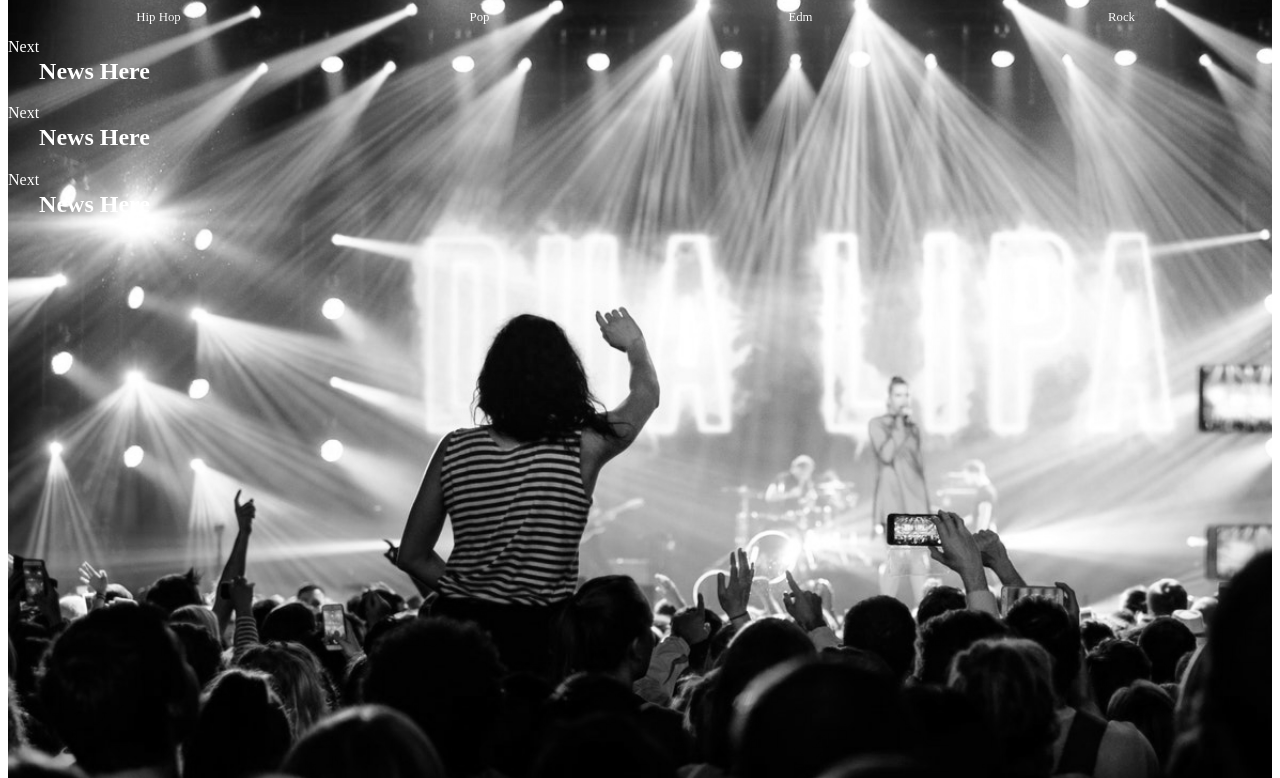
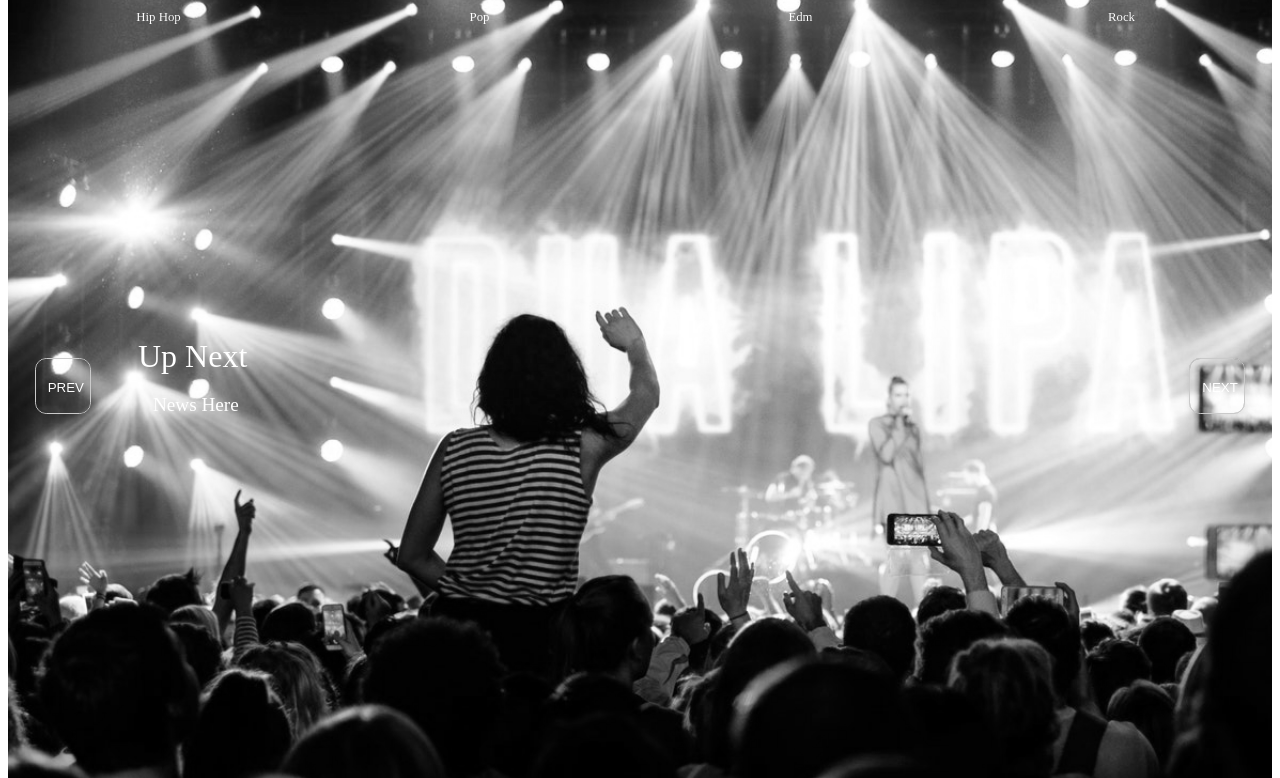
Before and after one commit to andrealcantara07/Eighty8_theme, a website: page index.html in a window 1280 px wide. Shown: the part 182-960 px from the top of the page. Drawn offline with nearby package versions, Linux system fonts and the light colour scheme.

Commit message:
glide js

```diff
--- a/index.html
+++ b/index.html
@@ -77,34 +77,50 @@
             </div>
 
         </div>
-        <div class="slider glide">
-            <div class="hs-item glide__track" data-glide="track">
+        <div class="glide">
+            <div class="glide__track" data-glide-el="track">
+                <ul class="glide__slides">
+                    <li class="glide__slide"><span>Up Next</span>
+                        <p>News Here</p>
+                    </li>
+                    <li class="glide__slide"><span>Up Next</span>
+                        <p>News Here2</p>
+                    </li>
+                </ul>
+            </div>
+            <div class="glide-button glide__arrows" data-glide-el="controls">
+                <button class="glide__arrow glide__arrow--left" data-glide-dir="<">prev</button>
+                <button class="glide__arrow glide__arrow--right" data-glide-dir=">">Next</button>
+            </div>
+
+        </div>
+
+
+        <!-- <div class="hs-item glide__track" data-glide-el="track">
                 <div class="hs-contain glide__slides">
                     <span>Next</span>
                     <h2>News Here</h2>
                 </div>
             </div>
 
-            <div class="hs-item glide__track" data-glide="track">
-                <div class="hs-contain glide__slides">
-                    <span>Next</span>
-                    <h2>News Here</h2>
-                </div>
-            </div>
-
-            <div class="hs-item glide__track" data-glide="track">
+            <div class="hs-item glide__track" data-glide-el="track">
                 <div class="hs-contain glide__slides">
                     <span>Next</span>
                     <h2>News Here</h2>
                 </div>
 
-            </div>
+            </div> -->
 
 
         </div>
 
     </section>
 
+    <script src="node_modules/@glidejs/glide/dist/glide.min.js"></script>
+
+    <script>
+        new Glide('.glide').mount()
+    </script>
 
     <script src="main.js"></script>
 </body>
--- a/main.css
+++ b/main.css
@@ -147,3 +147,33 @@
     justify-self: center;
     color: #FFFFFF;
 }
+.glide{
+    position: absolute;
+    width: 100%;
+    margin-top: 300px;
+    padding: 0 100px;
+}
+.glide .glide__track .glide__slides .glide__slide{
+     margin-left: 30px;
+     font-size: 2em;
+
+}
+.glide .glide__track .glide__slides .glide__slide p{
+    font-size: .6em;
+    margin-left: 15px;
+
+}
+.glide-button .glide__arrow--left,
+.glide-button .glide__arrow--right{
+    width: 56px;
+    height: 56px;
+    border: 1px solid #FFE400;
+    border-radius: 20%;
+    text-align: center;
+    display: inline-block;
+    padding-top: 12px;
+
+}
+.glide-button .glide__arrow--right{
+    float: right;
+}
```
Also changed, not shown: package.json (added, +20 -0 lines).
